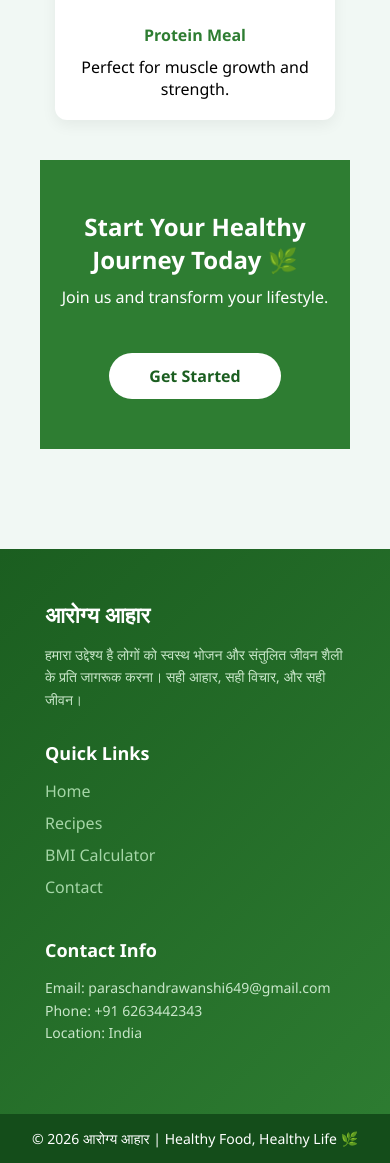
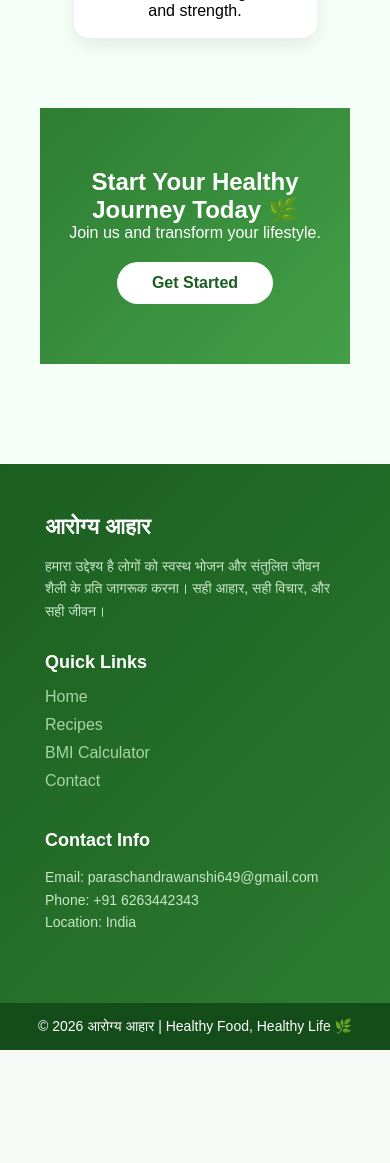
Before and after one commit to paras01-patel/HealthyLife, a Django app: page / in a window 390 px wide. Shown: the part 2152-3315 px from the top of the page. After the commit the page ends 3202 px from the top, so only its background shows below. Run offline with Django 5.2, Linux system fonts and the light colour scheme.

Commit message:
home page update

```diff
--- a/app/templates/home.html
+++ b/app/templates/home.html
@@ -5,35 +5,43 @@
 {% block css %}
 <style>
 
+/* ===== GLOBAL ===== */
+body{
+    font-family: 'Poppins', sans-serif;
+    background: #f5fff7;
+}
+
 /* ===== HERO SECTION ===== */
 .hero {
-    background: linear-gradient(rgba(27,94,32,0.8), rgba(46,125,50,0.8)),
+    background: linear-gradient(rgba(27,94,32,0.75), rgba(46,125,50,0.75)),
                 url('https://images.unsplash.com/photo-1490645935967-10de6ba17061');
     background-size: cover;
     background-position: center;
-    height: 400px;
+    height: 420px;
     color: white;
     display: flex;
     flex-direction: column;
     justify-content: center;
     align-items: center;
     text-align: center;
+    padding: 20px;
 }
 
 .hero h1 {
-    font-size: 42px;
-    margin-bottom: 15px;
+    font-size: 48px;
+    font-weight: bold;
 }
 
 .hero p {
     font-size: 18px;
-    margin-bottom: 20px;
+    margin: 15px 0 25px;
+    max-width: 600px;
 }
 
 .hero a {
     background: white;
     color: #1b5e20;
-    padding: 12px 25px;
+    padding: 12px 28px;
     text-decoration: none;
     border-radius: 30px;
     font-weight: bold;
@@ -95,40 +120,48 @@
 }
 
 .food-card .info {
-    padding: 20px;
+    padding: 18px;
 }
 
 .food-card h4 {
     color: #2e7d32;
-    margin-bottom: 10px;
+    margin-bottom: 8px;
 }
 
-/* ===== CTA SECTION ===== */
+/* ===== CTA ===== */
 .cta {
-    background: #2e7d32;
+    background: linear-gradient(135deg, #2e7d32, #43a047);
     color: white;
     text-align: center;
-    padding: 50px 20px;
-    margin-top: 10px;
+    padding: 60px 20px;
+    margin-top: 50px;
 }
 
 .cta a {
-    display: inline-block;   /* important */
+    display: inline-block;
     background: white;
     color: #1b5e20;
-    padding: 12px 40px;   /* 150px bahut zyada tha */
+    padding: 12px 35px;
     text-decoration: none;
     border-radius: 25px;
     font-weight: bold;
-    margin-top: 25px;
+    margin-top: 20px;
+    transition: 0.3s;
 }
 
-.cta h2 {
-    margin-bottom: 10px;
+.cta a:hover {
+    background: #c8e6c9;
+    transform: scale(1.05);
 }
 
-.cta p {
-    margin-bottom: 20px;
+/* ===== RESPONSIVE ===== */
+@media (max-width: 768px) {
+    .hero h1 { font-size: 34px; }
+    .hero p { font-size: 16px; }
+
+    .feature-box, .food-card {
+        width: 90%;
+    }
 }
 
 </style>
```
Also changed, not shown: other parts of app/templates/home.html (+30 -13 lines).
